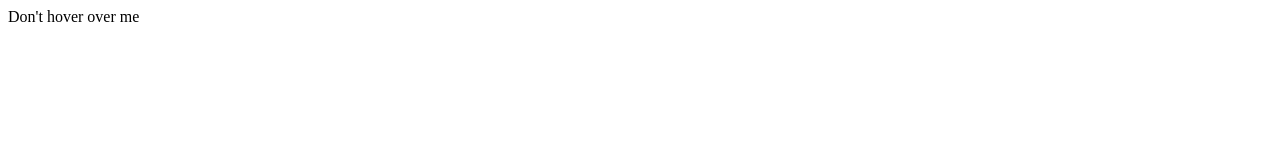
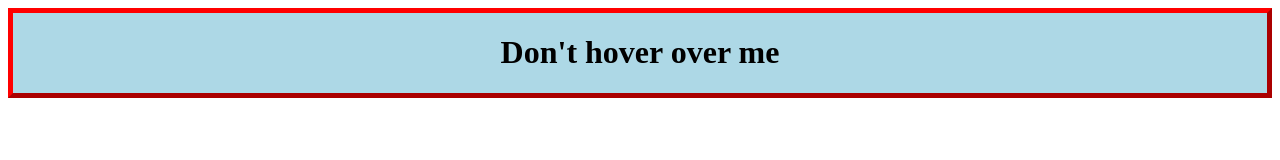
Before and after one commit to dhungwt/TTP_Assignment4, a plain HTML site: page q2.html in a window 1280 px wide. Drawn offline with Linux system fonts and the light colour scheme.

Commit message:
changed text to an object with a border

```diff
--- a/q2.html
+++ b/q2.html
@@ -2,17 +2,29 @@
 "Don't hover over me" inside of it. When you hover over the element,
 send an alert to the user that says, "Hey, I told you not to hover over me!-->
 <html>
+
+<head>
+    <style>
+        #myDiv {
+            border: 5px outset red;
+            background-color: lightblue;
+            text-align: center;
+        }
+    </style>
+</head>
+
 <body>
 
-<p id="text">Don't hover over me</p>
+    <div id="myDiv"><h1>Don't hover over me</h1></div>
 
-<script>
-document.getElementById("text").addEventListener("mouseover", function( event ) {
-  alert("Hey, I told you not to hover over me!!");
-}, false);
-</script>
+    <script>
+        document.getElementById("myDiv").addEventListener("mouseover", function (event) {
+            alert("Hey, I told you not to hover over me!!");
+        }, false);
+    </script>
 
 
 
 </body>
+
 </html>
```
Also changed, not shown: q2.css (added).
